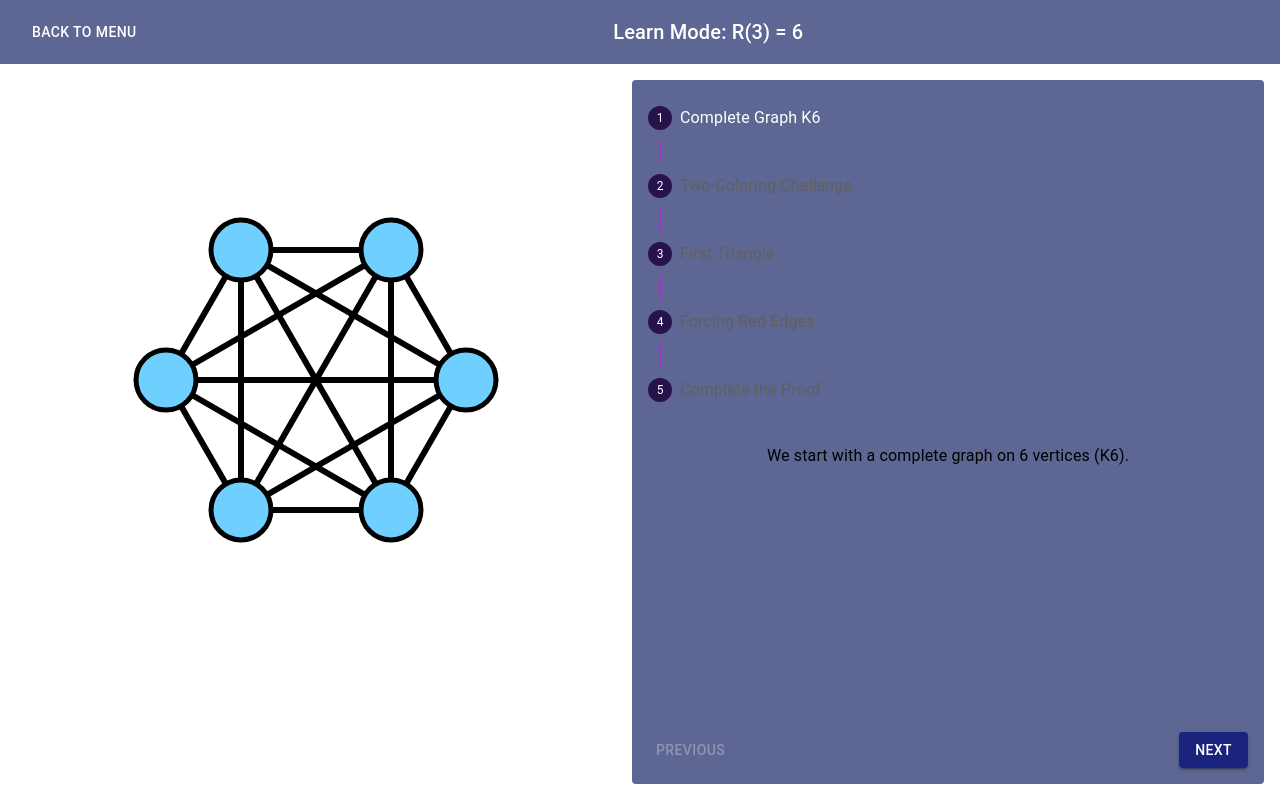
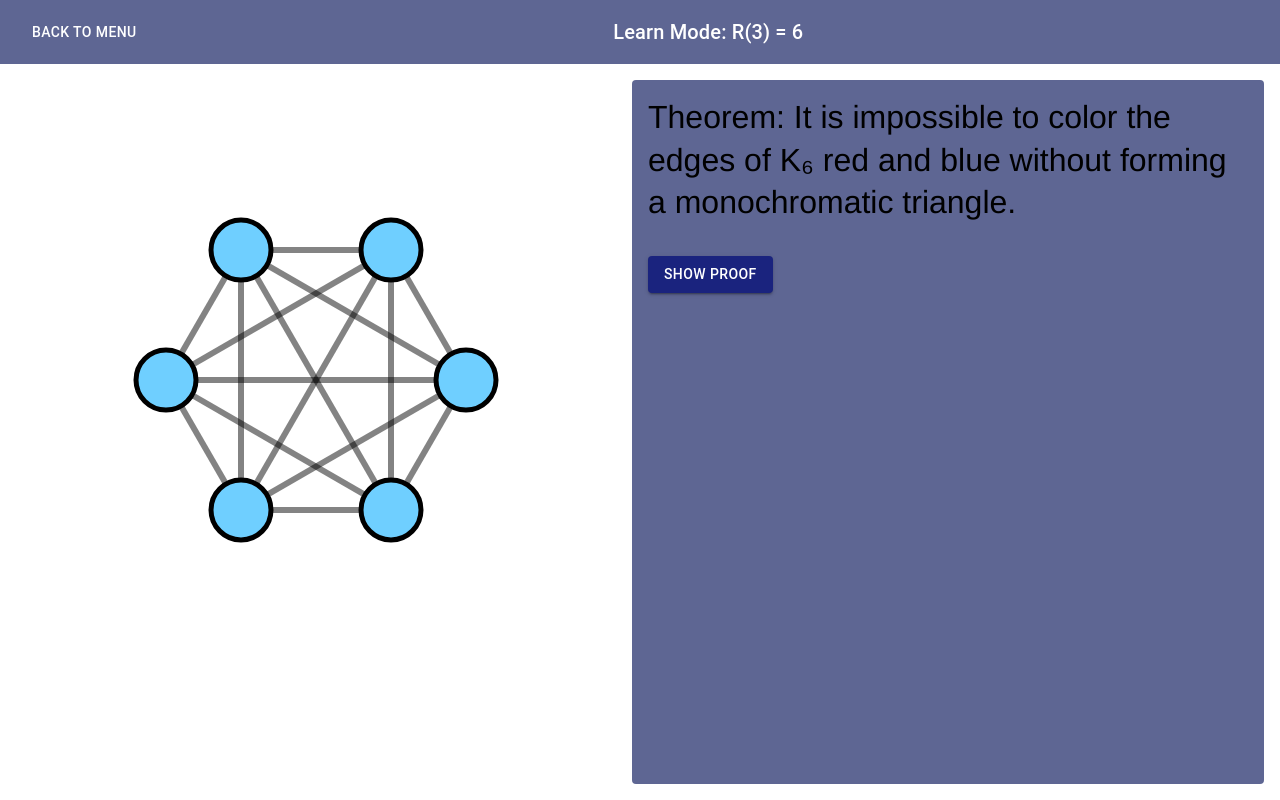
Before and after one commit to Ryanoonan/Ramsey-Tutor, a React (Create React App) app: page /learn in a window 1280 px wide. Built offline with nearby package versions, Linux system fonts and the light colour scheme.

Commit message:
Improve / clean learn mode
Circles selected node
cleaner display of proof using pages
fixes coloring not working issue

```diff
--- a/src/components/learn/LearnMode.js
+++ b/src/components/learn/LearnMode.js
@@ -1,42 +1,55 @@
 import { useState, useEffect } from 'react';
 import { useNavigate } from 'react-router-dom';
-import { Box, Button, Typography, Stepper, Step, StepLabel, Paper, AppBar, Toolbar } from '@mui/material';
+import { Box, Button, Typography, Paper, AppBar, Toolbar } from '@mui/material';
 import Graph from '../shared/Graph';
 
 function LearnMode() {
     const navigate = useNavigate();
-    const [currentStep, setCurrentStep] = useState(0);
+    const [currentStep, setCurrentStep] = useState(-1);
+    const [currentPage, setCurrentPage] = useState(0);
+    const [currentStepInPage, setCurrentStepInPage] = useState(0);
+    const [showProof, setShowProof] = useState(false);
     const [nodes, setNodes] = useState([]);
     const [links, setLinks] = useState([]);
+    const [highlightedNode, setHighlightedNode] = useState(null);
     const [dimensions, setDimensions] = useState({
         width: 600,
         height: 600
     });
 
-    const steps = [
+    const pages = [
         {
-            label: 'Complete Graph K6',
-            description: 'We start with a complete graph on 6 vertices (K6).',
-            action: () => initializeK6(),
+            steps: [
+                {
+                    content: 'Proof: Choose any node.',
+                    action: () => {
+                        setHighlightedNode(nodes[0].id);
+                    }
                 },
                 {
-            label: 'Two-Coloring Challenge',
-            description: 'We will try to color the edges with two colors (red and blue) without creating a monochromatic triangle.',
+                    content: 'This node has 5 outgoing edges. By pigeonhole principle, if we color them with red and blue, at least 3 edges must be the same color. WLOG these edges are red.',
+                    action: () => {
+                        colorEdges([[0, 1], [0, 2], [0, 3]], 'red');
+                    }
+                }
+            ]
         },
         {
-            label: 'First Triangle',
-            description: 'Consider vertices 1, 2, and 3. If all edges are blue, we have a blue triangle.',
-            action: () => colorEdges([[0, 1], [1, 2], [0, 2]], 'blue'),
+            steps: [
+                {
+                    content: 'For each uncolored edge, coloring this red would lead to a red triangle. Therefore these edges must be blue.',
+                    action: () => {
+                        colorEdges([[1, 2], [1, 3], [2, 3]], 'blue');
+                    }
                 },
                 {
-            label: 'Forcing Red Edges',
-            description: 'To avoid a blue triangle, at least one edge must be red.',
-            action: () => colorEdges([[0, 1]], 'red'),
-        },
-        {
-            label: 'Complete the Proof',
-            description: 'No matter how we color the remaining edges, we will always find a monochromatic triangle.',
-        },
+                    content: 'We have formed a blue triangle! Therefore it is impossible to color the edges of K6 with 2 colors without forming a monochromatic triangle.',
+                    action: () => {
+                        // Final state already shown
+                    }
+                }
+            ]
+        }
     ];
 
     useEffect(() => {
@@ -57,6 +70,9 @@ function LearnMode() {
     }, []);
 
     const initializeK6 = () => {
+        // Resolve default edge color from CSS custom property
+        const css = getComputedStyle(document.documentElement);
+        const defaultColor = css.getPropertyValue('--color-edge-default').trim();
         // Create 6 nodes in a circular arrangement
         const newNodes = Array.from({ length: 6 }, (_, i) => ({
             id: i,
@@ -68,11 +84,7 @@ function LearnMode() {
         const newLinks = [];
         for (let i = 0; i < 6; i++) {
             for (let j = i + 1; j < 6; j++) {
-                newLinks.push({
-                    source: i,
-                    target: j,
-                    color: 'var(--color-edge-default)',
-                });
+                newLinks.push({ source: i, target: j, color: defaultColor });
             }
         }
 
@@ -80,16 +92,28 @@ function LearnMode() {
         setLinks(newLinks);
     };
 
+    const areEdgesEqual = (edge1, edge2) => {
+        return (edge1[0] === edge2[0] && edge1[1] === edge2[1]) ||
+            (edge1[0] === edge2[1] && edge1[1] === edge2[0]);
+    };
+
     const colorEdges = (edgePairs, color) => {
-        setLinks(links.map(link => {
-            const pair = [link.source, link.target];
-            const reversePair = [link.target, link.source];
-            if (edgePairs.some(ep =>
-                (ep[0] === pair[0] && ep[1] === pair[1]) ||
-                (ep[0] === reversePair[0] && ep[1] === reversePair[1])
-            )) {
-                return { ...link, color: `var(--color-edge-${color})` };
+        console.log('Coloring edges:', edgePairs, 'with color:', color);
+        setLinks(links => links.map(link => { //TODO: Change the type of link to just be a list of 2 elements
+            // Convert link to comparable format
+            const currentEdge = [link.source, link.target];
+
+            // Check if this edge should be colored
+            const shouldColor = edgePairs.some(edgePair => areEdgesEqual(edgePair, currentEdge));
+
+            if (shouldColor) {
+                return {
+                    ...link,
+                    color: getComputedStyle(document.documentElement)
+                        .getPropertyValue(`--color-edge-${color}`).trim()
+                };
             }
+            console.log("not coloring link", link)
             return link;
         }));
     };
@@ -99,22 +123,44 @@ function LearnMode() {
     }, []);
 
     const handleNext = () => {
-        if (currentStep < steps.length - 1) {
-            const nextStep = steps[currentStep + 1];
+        const currentPageSteps = pages[currentPage].steps;
+
+        if (currentStepInPage < currentPageSteps.length - 1) {
+            // Move to next step in current page
+            const nextStep = currentPageSteps[currentStepInPage + 1];
             if (nextStep.action) {
                 nextStep.action();
             }
-            setCurrentStep(currentStep + 1);
+            setCurrentStepInPage(currentStepInPage + 1);
+        } else if (currentPage < pages.length - 1) {
+            // Move to first step of next page
+            const nextPageFirstStep = pages[currentPage + 1].steps[0];
+            if (nextPageFirstStep.action) {
+                nextPageFirstStep.action();
+            }
+            setCurrentPage(currentPage + 1);
+            setCurrentStepInPage(0);
         }
     };
 
     const handlePrevious = () => {
-        if (currentStep > 0) {
-            const prevStep = steps[currentStep - 1];
+        if (currentStepInPage > 0) {
+            // Move to previous step in current page
+            const prevStep = pages[currentPage].steps[currentStepInPage - 1];
             if (prevStep.action) {
                 prevStep.action();
             }
-            setCurrentStep(currentStep - 1);
+            setCurrentStepInPage(currentStepInPage - 1);
+        } else if (currentPage > 0) {
+            // Move to last step of previous page
+            const prevPage = pages[currentPage - 1];
+            const lastStepIndex = prevPage.steps.length - 1;
+            const lastStep = prevPage.steps[lastStepIndex];
+            if (lastStep.action) {
+                lastStep.action();
+            }
+            setCurrentPage(currentPage - 1);
+            setCurrentStepInPage(lastStepIndex);
         }
     };
 
@@ -148,6 +194,7 @@ function LearnMode() {
                         width={dimensions.width}
                         height={dimensions.height}
                         linkColor="var(--color-edge-default)"
+                        highlightedNode={highlightedNode}
                     />
                 </Box>
 
@@ -162,61 +209,75 @@ function LearnMode() {
                     boxShadow: 'none',
                     borderRadius: 1
                 }}>
-                    <Stepper
-                        activeStep={currentStep}
-                        orientation="vertical"
+                    <Box sx={{ flex: 1, display: 'flex', flexDirection: 'column', gap: 2 }}>
+                        <Typography
+                            variant="h5"
                             sx={{
-                            '& .MuiStepLabel-label': {
-                                color: 'var(--color-text-primary)'
-                            },
-                            '& .MuiStepIcon-root': {
-                                color: 'var(--color-progress-node)',
-                                '&.Mui-active': {
-                                    color: 'var(--color-progress-node)'
-                                }
-                            },
-                            '& .MuiStepConnector-root .MuiStepConnector-line': {
-                                borderColor: 'var(--color-edge-default)'  // Changed from text-primary to edge-default
-                            },
-                            '& .Mui-disabled': {
-                                color: 'var(--color-text-secondary)'
-                            },
-                            '& .MuiStep-root': {
-                                color: 'var(--color-text-primary)'
+                                textAlign: 'left',
+                                fontSize: '2rem',
+                                fontFamily: 'Helvetica',
+                                mb: 2
+                            }}
+                        >
+                            Theorem: It is impossible to color the edges of K₆ red and blue without forming a monochromatic triangle.
+                        </Typography>
+
+                        {!showProof ? (
+                            <Button
+                                variant="contained"
+                                onClick={() => {
+                                    setShowProof(true);
+                                    const firstStep = pages[0].steps[0];
+                                    if (firstStep.action) {
+                                        firstStep.action();
                                     }
                                 }}
+                                sx={{ alignSelf: 'flex-start' }}
                             >
-                        {steps.map((step, index) => (
-                            <Step key={index}>
-                                <StepLabel>
-                                    <Typography variant="subtitle1">{step.label}</Typography>
-                                </StepLabel>
-                            </Step>
+                                Show Proof
+                            </Button>
+                        ) : (
+                            <>
+                                {pages[currentPage].steps
+                                    .slice(0, currentStepInPage + 1)
+                                    .map((step, idx) => (
+                                        <Typography
+                                            key={idx}
+                                            variant="body1"
+                                            sx={{
+                                                textAlign: 'left',
+                                                fontSize: '1.8rem',
+                                                fontFamily: 'Helvetica',
+                                                mb: idx < currentStepInPage ? 2 : 0
+                                            }}
+                                        >
+                                            {step.content}
+                                        </Typography>
                                     ))}
-                    </Stepper>
+                            </>
+                        )}
+                    </Box>
 
-                    <Typography variant="body1" sx={{ flex: 1, my: 2 }}>
-                        {steps[currentStep].description}
-                    </Typography>
-
-                    <Box sx={{ display: 'flex', justifyContent: 'space-between' }}>
+                    {showProof && (
+                        <Box sx={{ display: 'flex', justifyContent: 'space-between', mt: 2 }}>
                             <Button
                                 onClick={handlePrevious}
-                            disabled={currentStep === 0}
+                                disabled={currentPage === 0 && currentStepInPage === 0}
                             >
                                 Previous
                             </Button>
                             <Button
                                 variant="contained"
                                 onClick={handleNext}
-                            disabled={currentStep === steps.length - 1}
+                                disabled={currentPage === pages.length - 1 && currentStepInPage === pages[currentPage].steps.length - 1}
                             >
                                 Next
                             </Button>
                         </Box>
+                    )}
                 </Paper>
-            </Box>
-        </Box>
+            </Box >
+        </Box >
     );
 }
 
--- a/src/components/shared/Graph.js
+++ b/src/components/shared/Graph.js
@@ -1,15 +1,11 @@
 import { useRef, useEffect, useCallback } from 'react';
 
-const Graph = ({ nodes, links, onNodeClick, onLinkClick, onBackgroundClick, width = 800, height = 600, nodeRadius = 30, lineWidth = 6, linkColor = 'var(--color-edge-red)' }) => {
+const Graph = ({ nodes, links, onNodeClick, onLinkClick, onBackgroundClick, width = 800, height = 600, nodeRadius = 30, lineWidth = 6, linkColor = 'var(--color-edge-red)', highlightedNode = null }) => {
     const canvasRef = useRef();
     const nodeBoundaryWidth = 5; // New constant for node boundary width
 
     // Draw everything on each render
     useEffect(() => {
-
-
-
-
         if (!canvasRef.current) return;
         const ctx = canvasRef.current.getContext('2d');
 
@@ -32,8 +28,19 @@ const Graph = ({ nodes, links, onNodeClick, onLinkClick, onBackgroundClick, widt
             ctx.stroke();
         });
 
-        // Draw nodes
+        // Draw nodes and highlight
         nodes.forEach(node => {
+            // Draw highlight if this is the highlighted node
+            if (highlightedNode !== null && node.id === highlightedNode) {
+                console.log("Highlighted node")
+                ctx.beginPath();
+                ctx.arc(node.x, node.y, nodeRadius + 10, 0, 2 * Math.PI);
+                ctx.strokeStyle = '#00ff00';
+                ctx.lineWidth = 3;
+                ctx.stroke();
+            }
+
+            // Draw the node
             ctx.beginPath();
             ctx.arc(node.x, node.y, nodeRadius, 0, 2 * Math.PI);
             ctx.fillStyle = nodeFillColor;
@@ -42,7 +49,7 @@ const Graph = ({ nodes, links, onNodeClick, onLinkClick, onBackgroundClick, widt
             ctx.lineWidth = nodeBoundaryWidth;
             ctx.stroke();
         });
-    }, [nodes, links, width, height, nodeRadius, lineWidth, linkColor]);
+    }, [nodes, links, width, height, nodeRadius, lineWidth, linkColor, highlightedNode]);
 
     // Utility for checking distance of point->line
     const pointToLineDistance = (px, py, x1, y1, x2, y2) => {
--- a/src/index.css
+++ b/src/index.css
@@ -9,7 +9,7 @@
   --color-progress-node: #27124c;
 
   /* Edge colors */
-  --color-edge-default: #e600ff7c;
+  --color-edge-default: #0000007c;
   --color-edge-red: #f91e1e;
   --color-edge-blue: #0d00ff;
 
```
Lines whose indentation alone changed are shown as unchanged.
